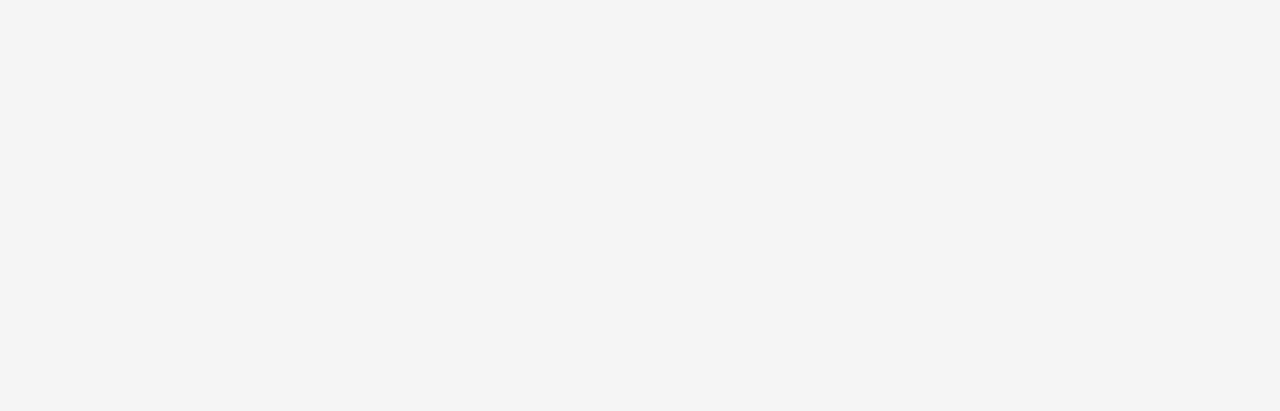
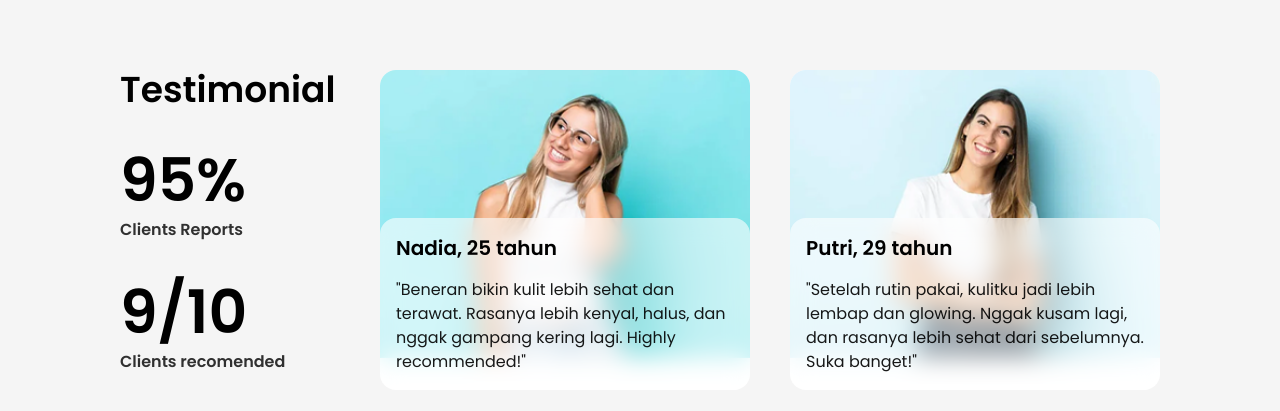
Before and after one commit to Komalasari076/Landing-Page-Skin-Beauty, a React (Vite) app: page / in a window 1280 px wide. Shown: the part 2219-2630 px from the top of the page. Before the commit the page ends 2193 px from the top, so only its background shows below. Built offline with nearby package versions, Linux system fonts and the light colour scheme.

Commit message:
feat: membuat section testimonial

```diff
--- a/src/App.jsx
+++ b/src/App.jsx
@@ -2,6 +2,7 @@ import { useState } from "react";
 import Hero from "./components/Hero";
 import Benefits from "./components/Benefits";
 import Product from "./components/Product";
+import Testimonial from "./components/Testimonial";
 
 function App() {
   return (
@@ -10,6 +11,7 @@ function App() {
       <div className="max-w-9/10 m-auto">
         <Benefits />
         <Product/>
+        <Testimonial/>
       </div>
     </>
   );
--- a/src/components/Benefits.jsx
+++ b/src/components/Benefits.jsx
@@ -5,7 +5,7 @@ import tested from "../assets/tested.png";
 
 export default function Benefits() {
   return (
-    <section className="flex justify-between items-start my-20 px-14">
+    <section className="flex justify-between items-start my-30 px-14">
       <div className="flex flex-col gap-14">
         <HeadDesc
           title="Kandungan Niacinamide 5%"
--- a/src/components/Product.jsx
+++ b/src/components/Product.jsx
@@ -61,7 +61,7 @@ export default function Product() {
   ];
 
   return (
-    <section className="my-20 px-14">
+    <section className="my-30 px-14">
       <HeadDesc2
         title="Pilihan Terbaik untuk Kulit Cerah & Sehat"
         description="Temukan solusi perawatan terbaik untuk kulit yang sehat, lembap, dan bercahaya. Diformulasikan dengan bahan berkualitas untuk hasil maksimal, karena kulitmu layak mendapatkan yang terbaik!"
--- /dev/null
+++ b/src/components/Testimonial.jsx
@@ -0,0 +1,34 @@
+import HeadCase3 from "./reusable/HeadDesc3";
+import nadia from "../assets/nadia.png";
+import CardTesti from "./reusable/CardTesti";
+import putri from "../assets/putri.png"
+
+export default function Testimonial() {
+  return (
+    <>
+      <div className="flex justify-between items-start my-30 px-14">
+        <div>
+          <h2 className="text-4xl font-semibold mb-10">Testimonial</h2>
+
+          <div className="flex flex-col gap-10">
+            <HeadCase3 title="95%" description="Clients Reports" />
+            <HeadCase3 title="9/10" description="Clients recomended" />
+          </div>
+        </div>
+
+        <div className="w-3/4 flex gap-10 justify-between">
+          <CardTesti
+            image={nadia}
+            title="Nadia, 25 tahun"
+            description="Beneran bikin kulit lebih sehat dan terawat. Rasanya lebih kenyal, halus, dan nggak gampang kering lagi. Highly recommended!"
+          />
+
+          <CardTesti
+            image={putri}
+            title="Putri, 29 tahun"
+            description="Setelah rutin pakai, kulitku jadi lebih lembap dan glowing. Nggak kusam lagi, dan rasanya lebih sehat dari sebelumnya. Suka banget!"/>
+        </div>
+      </div>
+    </>
+  );
+}
--- /dev/null
+++ b/src/components/reusable/CardTesti.jsx
@@ -0,0 +1,12 @@
+export default function CardTesti({ image, title, description }) {
+  return (
+    <div className="w-full h-80 bg-white rounded-2xl relative overflow-hidden">
+      <img src={image} alt="Nadia" className="w-full h-72 object-cover" />
+
+      <div className="absolute bottom-0 w-full bg-white/60 backdrop-blur-md p-4 rounded-2xl">
+        <h3 className="font-bold text-xl mb-4">{title}</h3>
+        <p className="opacity-90">"{description}"</p>
+      </div>
+    </div>
+  );
+}
--- /dev/null
+++ b/src/components/reusable/HeadDesc3.jsx
@@ -0,0 +1,8 @@
+export default function HeadCase3({title, description}) {
+    return(
+        <div className="flex flex-col gap-2">
+            <h3 className="text-6xl font-bold">{title}</h3>
+            <p className="font-semibold opacity-80">{description}</p>
+        </div>
+    )
+}
--- a/src/components/reusable/Headdesc2.jsx
+++ b/src/components/reusable/Headdesc2.jsx
@@ -1,8 +1,8 @@
 export default function HeadDesc2({title, description}) {
     return (
-        <div className="text-center max-w-3xl m-auto">
+        <div className="text-center max-w-4xl m-auto">
             <h2 className="text-2xl font-semibold mb-2">{title}</h2>
-            <p className="opacity-75">{description}</p>
+            <p className="font-semibold opacity-75">{description}</p>
         </div>
     )
 }
```
Also changed, not shown: src/assets/nadia.png (added), src/assets/putri.png (added).
